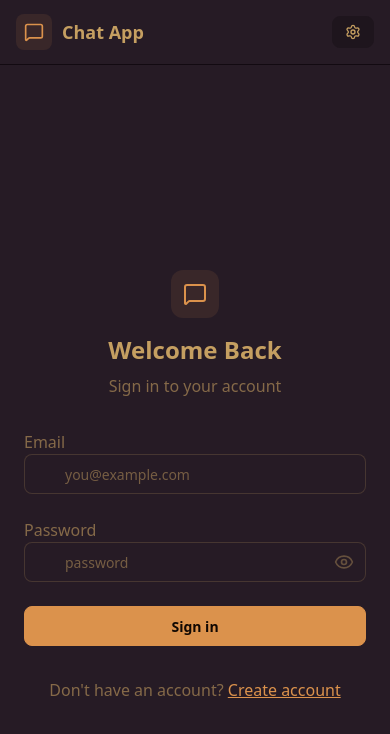
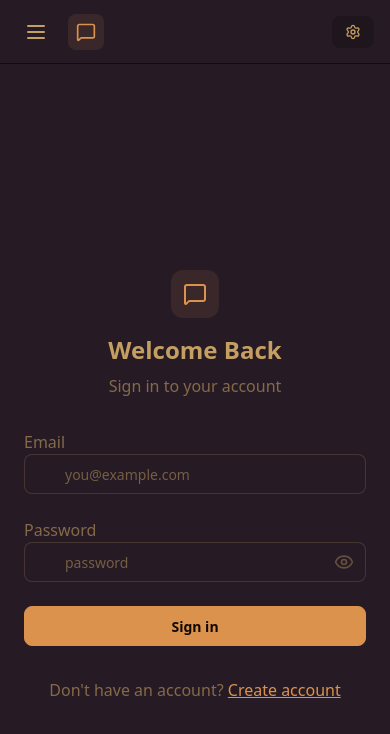
Before and after one commit to Jain-Akshat02/Chat-App, a React (Vite) app in the folder client/: page /login in a window 390 px wide. Shown: the top 734 px of the page. Built offline with nearby package versions, Linux system fonts and the light colour scheme; no server answers.

Commit message:
mobile responsive

```diff
--- a/client/src/components/Navbar.jsx
+++ b/client/src/components/Navbar.jsx
@@ -1,19 +1,23 @@
 import { useAuthStore } from '../store/useAuthStore.js'
 import {Link} from 'react-router-dom';
-import {LogOut, Settings,MessageSquare,User} from 'lucide-react'
-const Navbar = () => {
+import {LogOut, Settings,MessageSquare,User, Menu} from 'lucide-react'
+import { useState } from 'react';
+
+const Navbar = ({ onSidebarToggle }) => {
   const {logout, authUser} = useAuthStore();
   return (
-    <header className='bg-base-100 border-b border-base-300 fixed w-full top-0 z-40'>
-
-    <div className='container mx-auto px-4 h-16'>
-      <div className='flex items-center justify-between h-full'>
-        <div className="flex items-center gap-8">
+    <header className='bg-base-100 border-b border-base-300 fixed w-full top-0 z-40 h-16 flex items-center'>
+      <div className='container mx-auto px-4 h-full flex items-center justify-between'>
+        <div className="flex items-center gap-3">
+          {/* Hamburger for mobile */}
+          <button className="lg:hidden p-2" onClick={onSidebarToggle} aria-label="Open sidebar">
+            <Menu className="w-6 h-6" />
+          </button>
           <Link to="/" className="flex items-center gap-2.5 hover:opacity-80 transition-all">
             <div className="size-9 rounded-lg bg-primary/10 flex items-center justify-center">
               <MessageSquare className="w-5 h-5 text-primary" />
             </div>
-              <h1 className="text-lg font-bold">Chat App</h1>
+            <h1 className="text-lg font-bold hidden sm:block">Chat App</h1>
           </Link>
         </div>
         <div className= 'flex items-center gap-2'>
@@ -24,14 +28,12 @@ const Navbar = () => {
                 Settings
               </span>
             </Link>
-
             {authUser && (
               <>
                 <Link to={"/profile"} className={`btn btn-sm gap-2`}>
                   <User className="size-5" />
                   <span className="hidden sm:inline">Profile</span>
                 </Link>
-
                 <button className="flex gap-2 items-center cursor-pointer" onClick={logout}>
                   <LogOut className="size-5" />
                   <span className="hidden sm:inline">Logout</span>
@@ -40,8 +42,6 @@ const Navbar = () => {
             )}
         </div>
       </div>
-    </div>
-
     </header>
   )
 }
--- a/client/src/components/Sidebar.jsx
+++ b/client/src/components/Sidebar.jsx
@@ -9,30 +9,27 @@ const Sidebar = () => {
   const { onlineUsers, authUser } = useAuthStore();
   const [ showOnlineOnly, setShowOnlineOnly] = useState(false);
 
-
-useEffect(() => {
+  useEffect(() => {
     if (authUser) {
       getUsers();
-      console.log("calling getUsers");
     }
   }, [getUsers, authUser]);
 
-const filteredUsers = showOnlineOnly ? (users || []).filter(user => onlineUsers.includes(user._id) ) : (users || []);
-
+  const filteredUsers = showOnlineOnly ? (users || []).filter(user => onlineUsers.includes(user._id) ) : (users || []);
 
   if (isUsersLoading) {
     return <SidebarSkeleton />
   }
 
-
   return (
-    <aside className="h-full w-52 lg:w-72 border-r border-base-300 flex flex-col transition-all duration-200">
-      <div className="border-b border-base-300 w-full p-5">
+    <aside className="h-full w-full lg:w-72 border-r border-base-300 flex flex-col transition-all duration-200 bg-base-100">
+      {/* Header */}
+      <div className="border-b border-base-300 w-full p-4 sm:p-5 flex flex-col gap-2">
         <div className="flex items-center gap-3">
           <Users className="size-6" />
           <span className="font-medium hidden lg:block">Contacts</span>
         </div>
-        <div className="mt-3 hidden lg:flex items-center gap-2">
+        <div className="mt-2 hidden lg:flex items-center gap-2">
           <label className="cursor-pointer flex items-center gap-2 mb-0">
             <input
               type="checkbox"
@@ -44,9 +41,9 @@ const filteredUsers = showOnlineOnly ? (users || []).filter(user => onlineUsers.
           </label>
           <span className="text-xs text-zinc-500 whitespace-nowrap">({onlineUsers.length - 1} online)</span>
         </div>
-
       </div>
-      <div className="overflow-y-auto w-full py-3">
+      {/* User List */}
+      <div className="overflow-y-auto w-full py-3 flex-1">
         {filteredUsers.map((user) => (
           <button
             key={user._id}
@@ -69,12 +66,11 @@ const filteredUsers = showOnlineOnly ? (users || []).filter(user => onlineUsers.
               />
               {onlineUsers.includes(user._id) && (
                 <span
-                  className="absolute bottom-0 right-0 size-3 bg-green-500
+                  className="absolute bottom-0 right-0 size-3 bg-green-500 \
                   rounded-full ring-2 ring-zinc-900"
                 />
               )}
             </div>
-
             {/* User info - only visible on larger screens */}
             <div className="hidden lg:block text-left min-w-0">
               <div className="font-medium truncate">{user.fullName}</div>
@@ -84,14 +80,12 @@ const filteredUsers = showOnlineOnly ? (users || []).filter(user => onlineUsers.
             </div>
           </button>
         ))}
-
-
+        {filteredUsers.length === 0 && (
+          <div className="text-center text-zinc-500 py-4">No users found</div>
+        )}
       </div>
     </aside>
   );
-  {filteredUsers.length === 0 && (
-          <div className="text-center text-zinc-500 py-4">No online users</div>
-        )}
 };
 
 export default Sidebar;
--- a/client/src/pages/HomePage.jsx
+++ b/client/src/pages/HomePage.jsx
@@ -2,16 +2,31 @@ import NoChatSelected from "../components/NoChatSelected.jsx";
 import Sidebar from "../components/Sidebar.jsx";
 import { useChatStore } from "../store/useChatStore";
 import ChatContainer from "../components/ChatContainer.jsx";
+import { useState } from "react";
+import Navbar from "../components/Navbar";
 
 const HomePage = () => {
   const { selectedUser } = useChatStore();
+  const [sidebarOpen, setSidebarOpen] = useState(false);
+
   return (
-    <div className="h-screen bg-base-200 flex items-center justify-center">
-      <div className="bg-base-100 rounded-lg shadow-xl w-full max-w-6xl h-[calc(100vh-4rem)] flex">
+    <div className="h-screen bg-base-200 flex flex-col lg:flex-row items-center justify-center relative">
+      <Navbar onSidebarToggle={() => setSidebarOpen((open) => !open)} />
+      {/* Sidebar for desktop */}
+      <div className="hidden lg:block h-full">
         <Sidebar />
-        <div className="flex-1 h-full flex flex-col">
-          {!selectedUser ? <NoChatSelected /> : <ChatContainer />}
+      </div>
+      {/* Sidebar overlay for mobile */}
+      {sidebarOpen && (
+        <div className="fixed inset-0 z-50 bg-black bg-opacity-40 flex lg:hidden">
+          <div className="bg-base-100 w-64 h-full shadow-xl">
+            <Sidebar />
+          </div>
+          <div className="flex-1" onClick={() => setSidebarOpen(false)} />
         </div>
+      )}
+      <div className="flex-1 h-full flex flex-col w-full lg:w-auto">
+        {!selectedUser ? <NoChatSelected /> : <ChatContainer />}
       </div>
     </div>
   );
```
Lines whose indentation alone changed are shown as unchanged.
